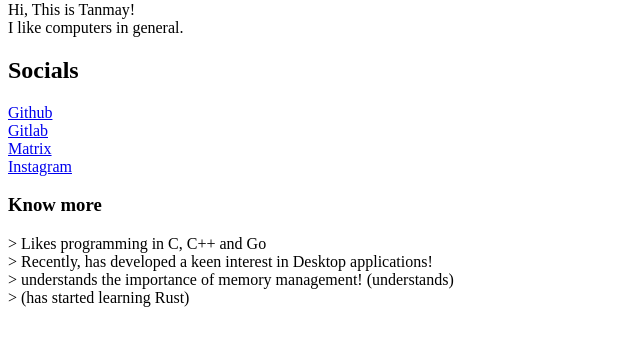
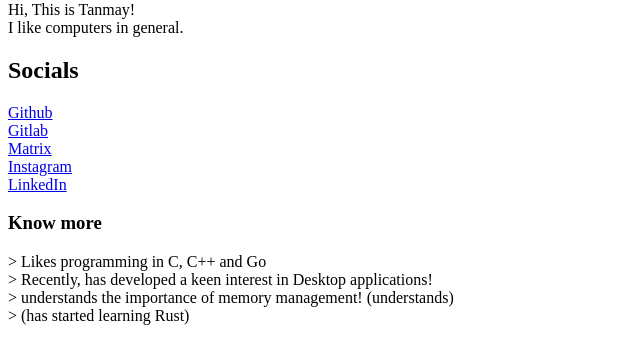
Before and after one commit to TanmayPatil105/about, a plain HTML site: page index.html in a window 1280 px wide. Shown: the part 79-442 px from the top of the page, without its empty margins (0-640 px from the left). Drawn offline with Linux system fonts and the light colour scheme.

Commit message:
Add LinkedIn to socials field

```diff
--- a/index.html
+++ b/index.html
@@ -19,6 +19,8 @@
       <a href="https://matrix.to/#/@txnmxy:matrix.org">Matrix</a>
       <br>
       <a href="https://instagram.com/yxnmxt/">Instagram</a>
+      <br>
+      <a href="https://www.linkedin.com/in/tanmay-patil--/">LinkedIn</a>
       <h3>Know more</h3>
       > Likes programming in C, C++ and Go
       <br>
```
Also changed, not shown: 1 other file.
